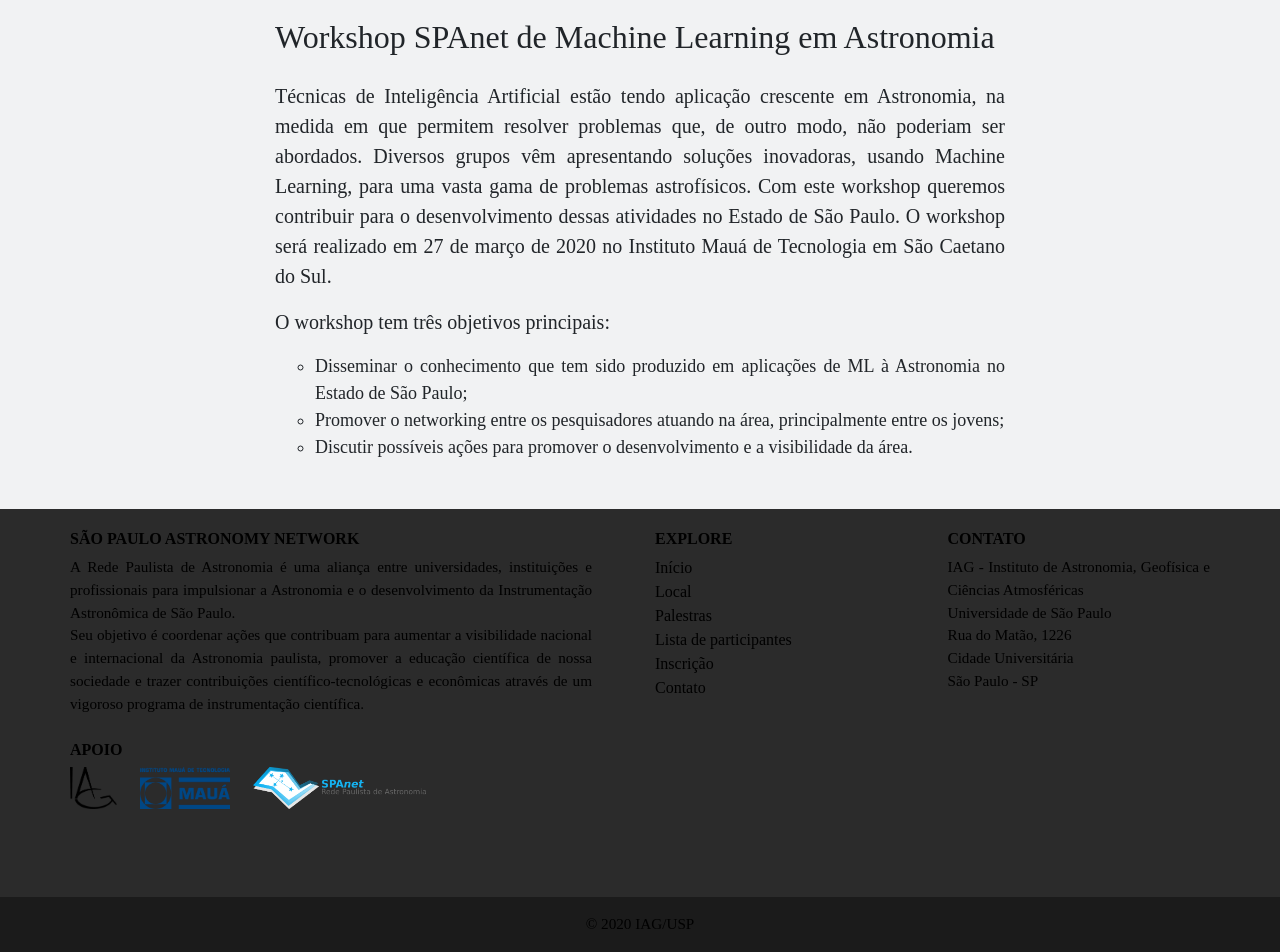
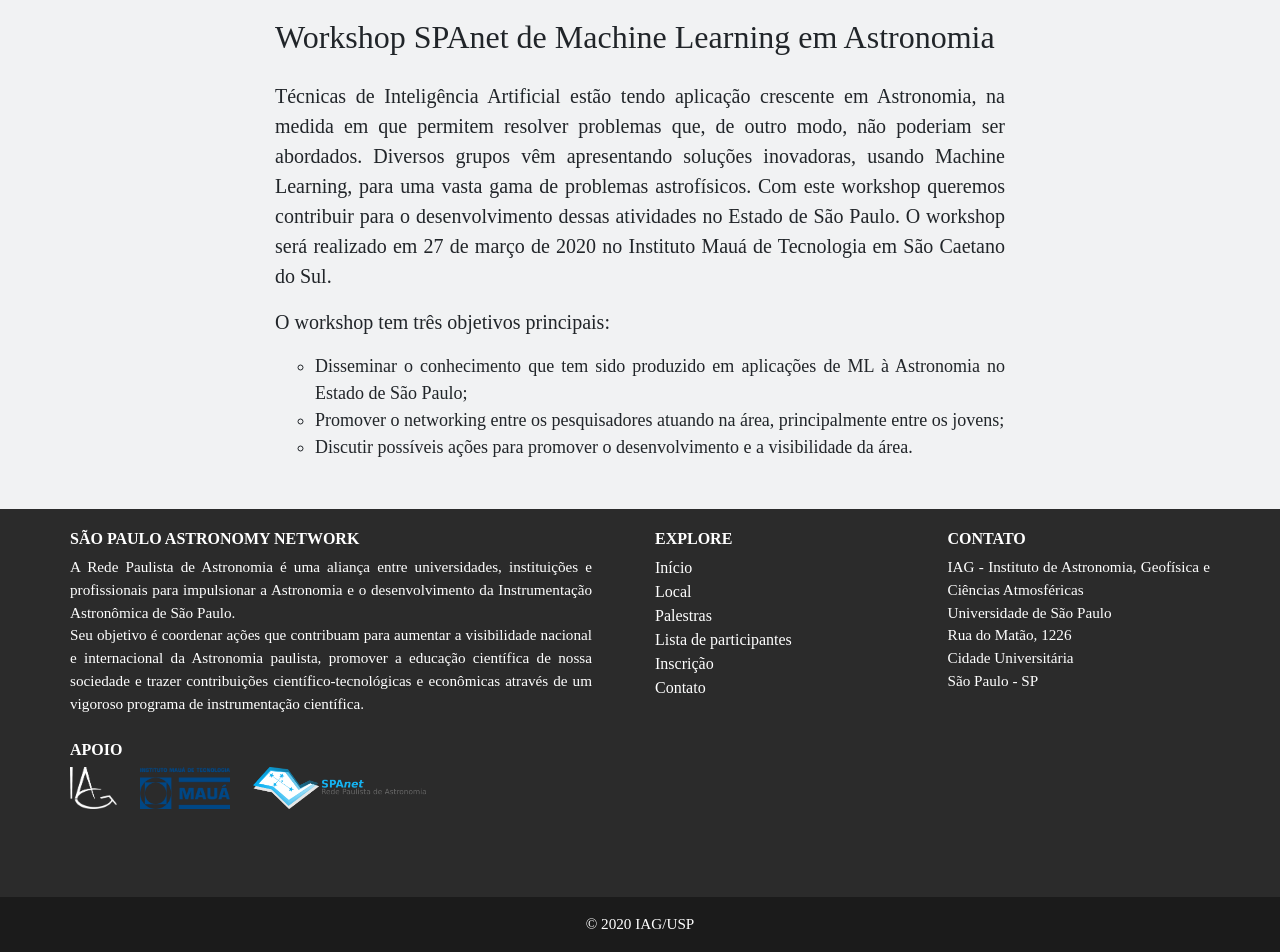
Before and after one commit to wosmla/website, a Jekyll site: the page built from index.md, in a window 1280 px wide. Shown: the part 506-1458 px from the top of the page. Built offline with Jekyll 4.4.1, drawn with Linux system fonts in a browser that asks for light colours.

Commit message:
Update footer.html

```diff
--- a/_includes/footer.html
+++ b/_includes/footer.html
@@ -1,4 +1,4 @@
-<footer class="text" style="color:black">
+<footer class="text" style="color:white">
   <div class="container px-4 px-md-0" style="padding-top: 20px;">
     <div class="row">
       <div class="col-12 col-md-6 pr-lg-5 text-justify">
@@ -14,7 +14,7 @@
         <ul class="list-unstyled list-inline footer-logos">
           <li class="list-inline-item">
             <a href="http://www.iag.usp.br">
-              <img class="hover-img" src="/assets/img/iag_logo_black.png" data-toggle="tooltip" height="42px" alt="IAG Logo"
+              <img class="hover-img" src="/assets/img/iag_logo.png" data-toggle="tooltip" height="42px" alt="IAG Logo"
                 title="Instituto de Astronomia, Geofísica e Ciências Atmosféricas">
             </a>
           </li>
```
